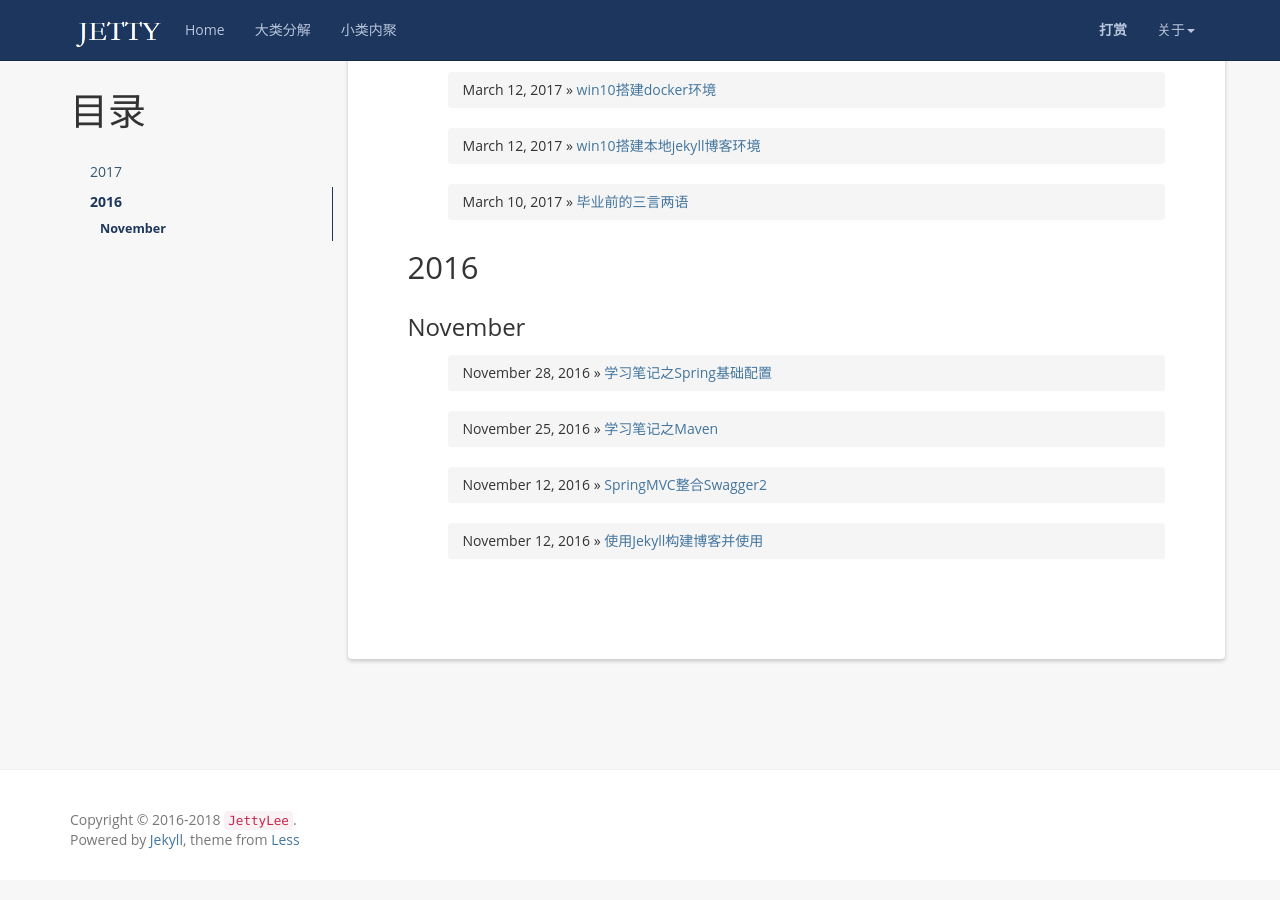
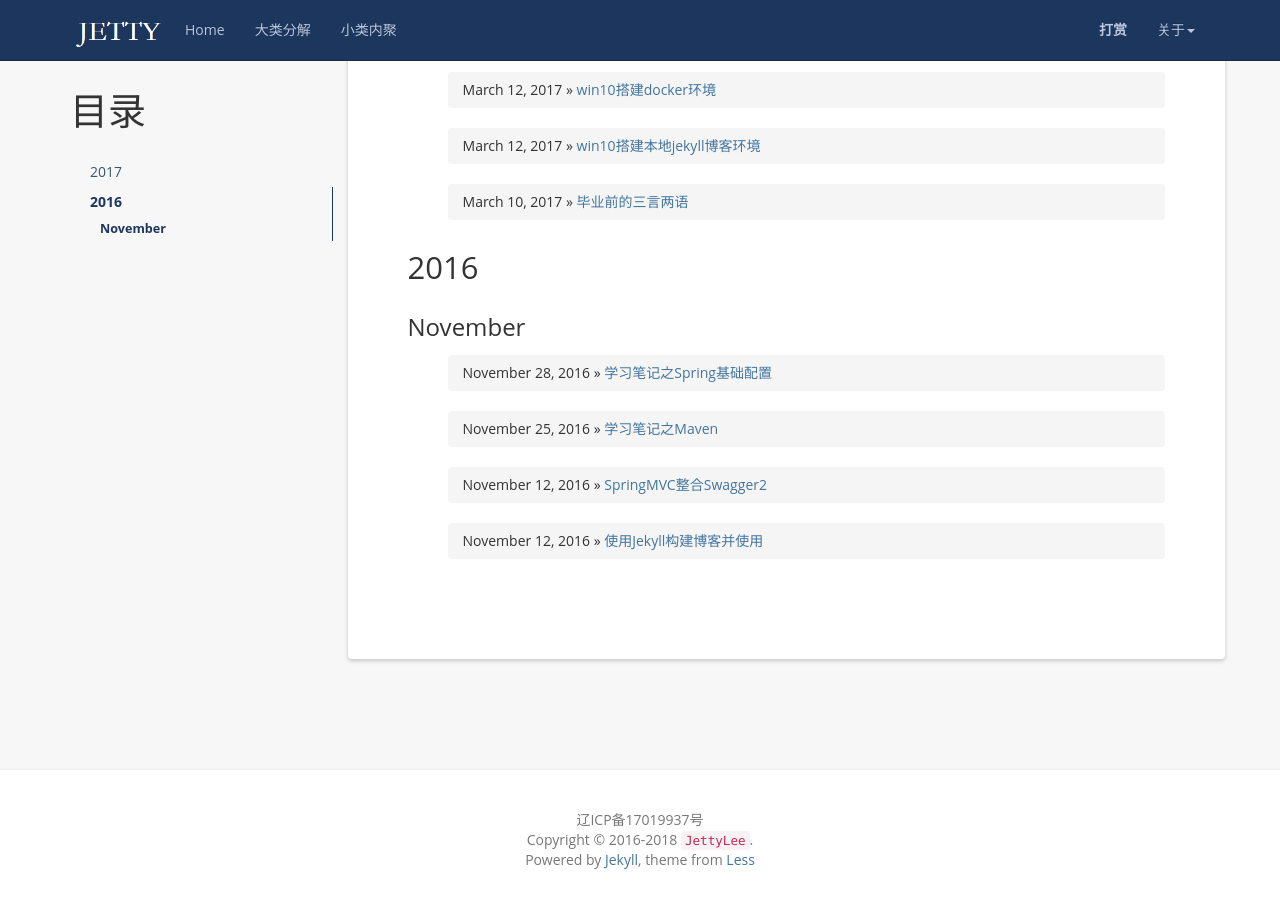
Before and after one commit to JettyLee/blog, a Jekyll site: the page built from index.html, in a window 1280 px wide and 900 px high, scrolled down 509 px. Built offline with Jekyll 4.4.1, drawn with Linux system fonts in a browser that asks for light colours; comment, search, counter and statistics services are not loaded.

Commit message:
修改底部标识

```diff
--- a/_includes/footer.html
+++ b/_includes/footer.html
@@ -1,7 +1,13 @@
 <footer class="footer" role="contentinfo">
-	<div class="container">
-		<p class="copyright">Copyright &copy; 2016-{{ site.time | date: '%Y' }} <a href="{{site.resume_site}}"><code>{{ site.author }}</code></a>.</p>
-		<p>Powered by <a href="http://jekyllrb.com">Jekyll</a>, theme from <a href="http://lesscss.cn/">Less</a></p>
+	<div class="container" style="text-align: center;">
+		<p>辽ICP备17019937号</p>
+		<p class="copyright">Copyright &copy; 2016-{{ site.time | date: '%Y' }}
+			<a href="{{site.resume_site}}"><code>{{ site.author }}</code></a>.</p>
+		<p>Powered by
+			<a href="http://jekyllrb.com">Jekyll</a>, theme from
+			<a href="http://lesscss.cn/">Less</a>
+		</p>
+
 	</div>
 </footer>
 
```
Also changed, not shown: 1 other file.
